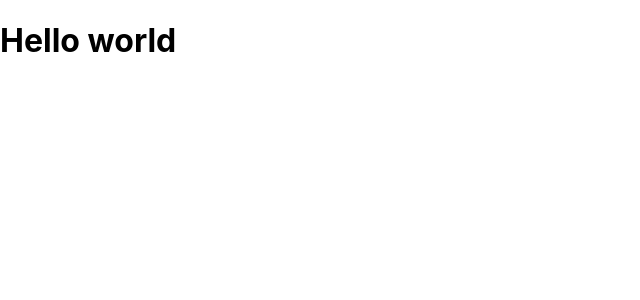
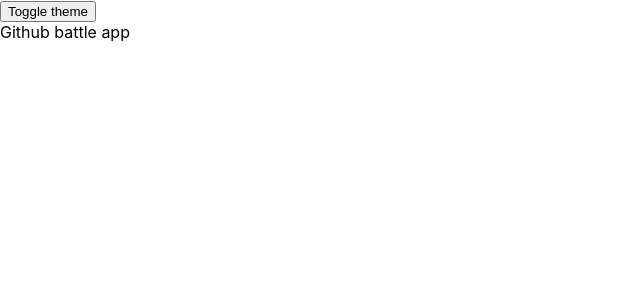
Before and after one commit to seemaullal/github-battle-typescript, a React (Vite) app: page / in a window 1280 px wide. Shown: the top 300 px of the page, without its empty margins (0-640 px from the left). Built offline with nearby package versions, Linux system fonts and the light colour scheme.

Commit message:
simple theme toggling

```diff
--- /dev/null
+++ b/src/contexts/themeContext.ts
@@ -0,0 +1,8 @@
+import * as React from "react";
+export type themeType = "light" | "dark";
+
+const ThemeContext = React.createContext<themeType>("light");
+
+export default ThemeContext;
+export const ThemeConsumer = ThemeContext.Consumer;
+export const ThemeProvider = ThemeContext.Provider;
--- /dev/null
+++ b/src/hooks/useTheme.ts
@@ -0,0 +1,15 @@
+import { useContext, useState } from "react";
+import ThemeContext, {
+  themeType,
+  ThemeProvider,
+  ThemeConsumer,
+} from "../contexts/themeContext";
+
+export function useTheme() {
+  const themeContext = useContext<themeType>(ThemeContext);
+  const [theme, setTheme] = useState<themeType>("light");
+  const toggleTheme = () =>
+    setTheme((theme) => (theme === "light" ? "dark" : "light"));
+
+  return { theme, toggleTheme };
+}
--- a/src/index.tsx
+++ b/src/index.tsx
@@ -1,12 +1,15 @@
 import * as React from "react";
 import * as ReactDOM from "react-dom";
+import { useTheme } from "./hooks/useTheme";
 import "./styles.scss";
 
 function App() {
+  const { theme, toggleTheme } = useTheme();
   return (
-    <>
-      <h1>Hello world</h1>
-    </>
+    <div className={theme}>
+      <button onClick={toggleTheme}>Toggle theme</button>
+      <div>Github battle app</div>
+    </div>
   );
 }
 
```
